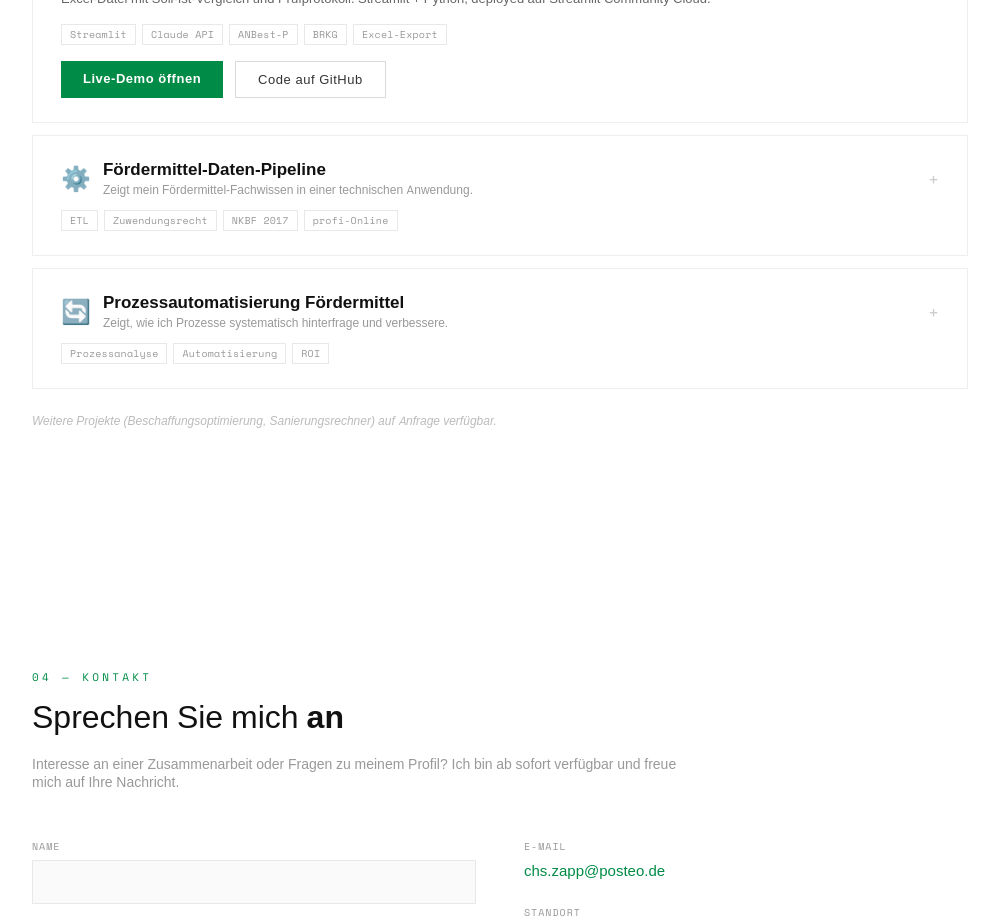
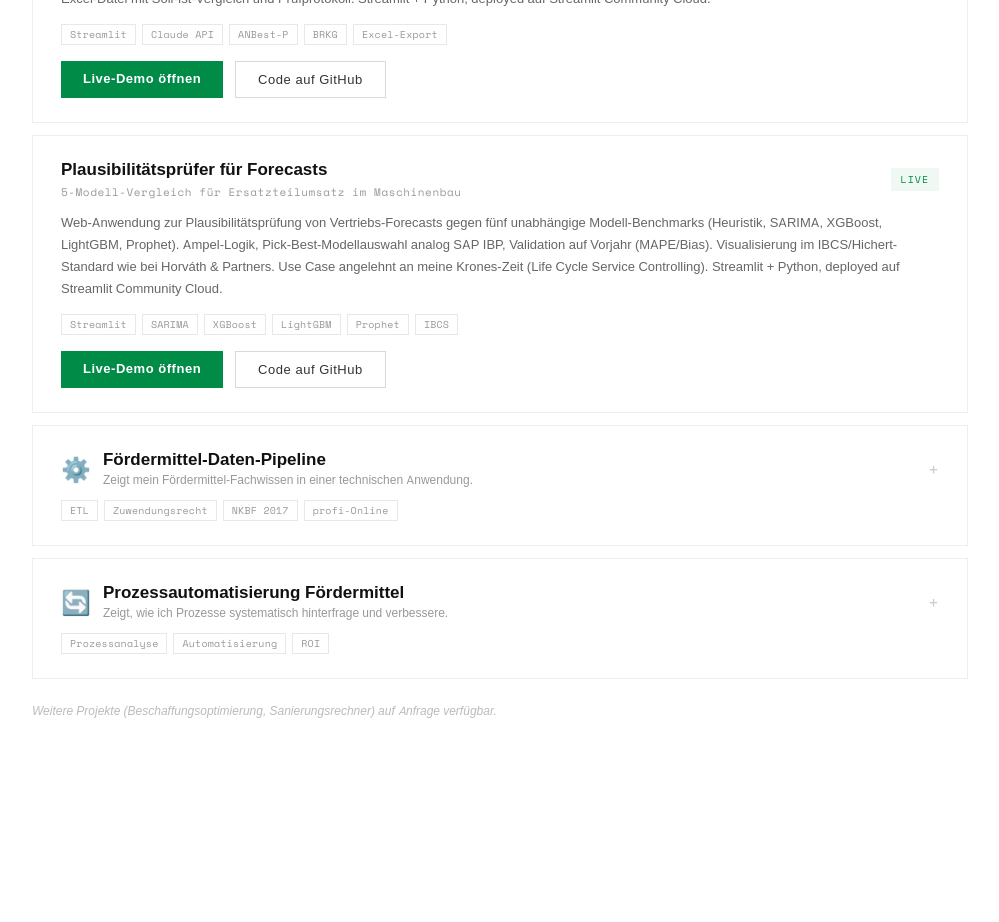
Before and after one commit to charly20000/charly20000.github.io, a React (Vite) app: page / in a window 1280 px wide. Shown: the part 3980-4902 px from the top of the page, without its empty margins (140-1139 px from the left). Built offline with nearby package versions, Linux system fonts and the light colour scheme.

Commit message:
Add Plausibilitaetspruefer fuer Forecasts to portfolio

```diff
--- a/src/portfolio.jsx
+++ b/src/portfolio.jsx
@@ -242,6 +242,45 @@ export default function Portfolio() {
             </div>
           </div>
 
+
+          {/* Plausibilitätsprüfer für Forecasts */}
+          <div style={{
+            border: "1px solid #eee", padding: "24px 28px",
+            transition: "border-color 0.3s", background: "#fff",
+          }} onMouseEnter={(e) => e.currentTarget.style.borderColor = "#ddd"} onMouseLeave={(e) => e.currentTarget.style.borderColor = "#eee"}>
+            <div style={{ display: "flex", justifyContent: "space-between", alignItems: "center" }}>
+              <div>
+                <div style={{ fontSize: 17, fontWeight: 600, color: "#111" }}>Plausibilitätsprüfer für Forecasts</div>
+                <div style={{ fontFamily: "'Space Mono', monospace", fontSize: 11, color: "#999", marginTop: 4, letterSpacing: "0.05em" }}>5-Modell-Vergleich für Ersatzteilumsatz im Maschinenbau</div>
+              </div>
+              <span style={{ fontSize: 10, fontFamily: "'Space Mono', monospace", letterSpacing: "0.1em", textTransform: "uppercase", color: "#008c46", background: "rgba(0,140,70,0.06)", padding: "4px 10px", whiteSpace: "nowrap" }}>Live</span>
+            </div>
+            <p style={{ fontSize: 13, color: "#666", lineHeight: 1.7, marginTop: 12, marginBottom: 14 }}>
+              Web-Anwendung zur Plausibilitätsprüfung von Vertriebs-Forecasts gegen fünf unabhängige Modell-Benchmarks (Heuristik, SARIMA, XGBoost, LightGBM, Prophet). Ampel-Logik, Pick-Best-Modellauswahl analog SAP IBP, Validation auf Vorjahr (MAPE/Bias). Visualisierung im IBCS/Hichert-Standard wie bei Horváth & Partners. Use Case angelehnt an meine Krones-Zeit (Life Cycle Service Controlling). Streamlit + Python, deployed auf Streamlit Community Cloud.
+            </p>
+            <div style={{ display: "flex", gap: 6, flexWrap: "wrap", marginBottom: 16 }}>
+              {["Streamlit", "SARIMA", "XGBoost", "LightGBM", "Prophet", "IBCS"].map((tag) => (
+                <span key={tag} style={{ fontSize: 10, fontFamily: "'Space Mono', monospace", color: "#999", border: "1px solid #e8e8e8", padding: "2px 8px", letterSpacing: "0.02em" }}>{tag}</span>
+              ))}
+            </div>
+            <div style={{ display: "flex", gap: 12, flexWrap: "wrap" }}>
+              <a href="https://plausibilitaetspruefer-forecast.streamlit.app" target="_blank" rel="noopener noreferrer" style={{
+                display: "inline-block", background: "#008c46", color: "#fff", border: "none", padding: "10px 22px",
+                fontSize: 13, fontWeight: 600, fontFamily: "'DM Sans', sans-serif", letterSpacing: "0.04em",
+                textDecoration: "none", cursor: "pointer", transition: "background 0.3s",
+              }} onMouseEnter={(e) => e.target.style.background = "#006d36"} onMouseLeave={(e) => e.target.style.background = "#008c46"}>
+                Live-Demo öffnen
+              </a>
+              <a href="https://github.com/charly20000/plausibilitaetspruefer-forecast" target="_blank" rel="noopener noreferrer" style={{
+                display: "inline-block", background: "transparent", color: "#333", border: "1px solid rgba(0,0,0,0.15)",
+                padding: "10px 22px", fontSize: 13, fontWeight: 500, fontFamily: "'DM Sans', sans-serif",
+                letterSpacing: "0.04em", textDecoration: "none", cursor: "pointer", transition: "border-color 0.3s",
+              }} onMouseEnter={(e) => e.target.style.borderColor = "#008c46"} onMouseLeave={(e) => e.target.style.borderColor = "rgba(0,0,0,0.15)"}>
+                Code auf GitHub
+              </a>
+            </div>
+          </div>
+
           {/* Fördermittel-Daten-Pipeline & Prozessautomatisierung */}
           {[
             { id: "foerdermittel", icon: "⚙️", title: "Fördermittel-Daten-Pipeline", desc: "ETL-Prozess für BMBF/BMWK-Förderprojekte. Vom Rohdaten-Import (Excel, SAP, profi-Online) über Validierung gegen den Finanzierungsplan bis zur automatisierten Fehlererkennung.", tags: ["ETL", "Zuwendungsrecht", "NKBF 2017", "profi-Online"], why: "Zeigt mein Fördermittel-Fachwissen in einer technischen Anwendung." },
```
